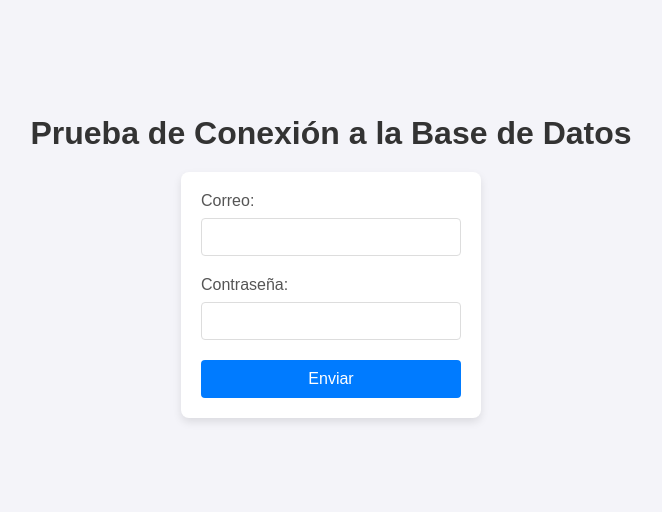
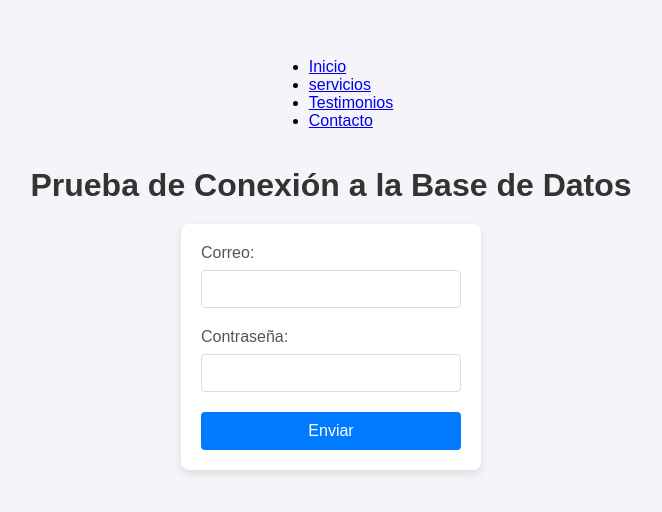
Before and after one commit to yesenia-gc/Asesorias, a plain HTML site: page Asesoria/html/index.html in a window 1280 px wide. Shown: the part 144-656 px from the top of the page, without its empty margins (309-971 px from the left). Drawn offline with Linux system fonts and the light colour scheme.

Commit message:
Update index.html

```diff
--- a/Asesoria/html/index.html
+++ b/Asesoria/html/index.html
@@ -7,6 +7,14 @@
     <link rel="stylesheet" href="../css/index.css">
 </head>
 <body>
+        <nav>
+        <ul>
+            <li><a href="principal.html">Inicio</a></li>
+            <li><a href="servicios.html">servicios</a></li>
+            <li><a href="#testimonios">Testimonios</a></li>
+            <li><a href="#contacto">Contacto</a></li>
+        </ul>
+    </nav>
     <h1>Prueba de Conexión a la Base de Datos</h1>
     <form action="procesar.php" method="post">
         <label for="correo">Correo:</label>
```
